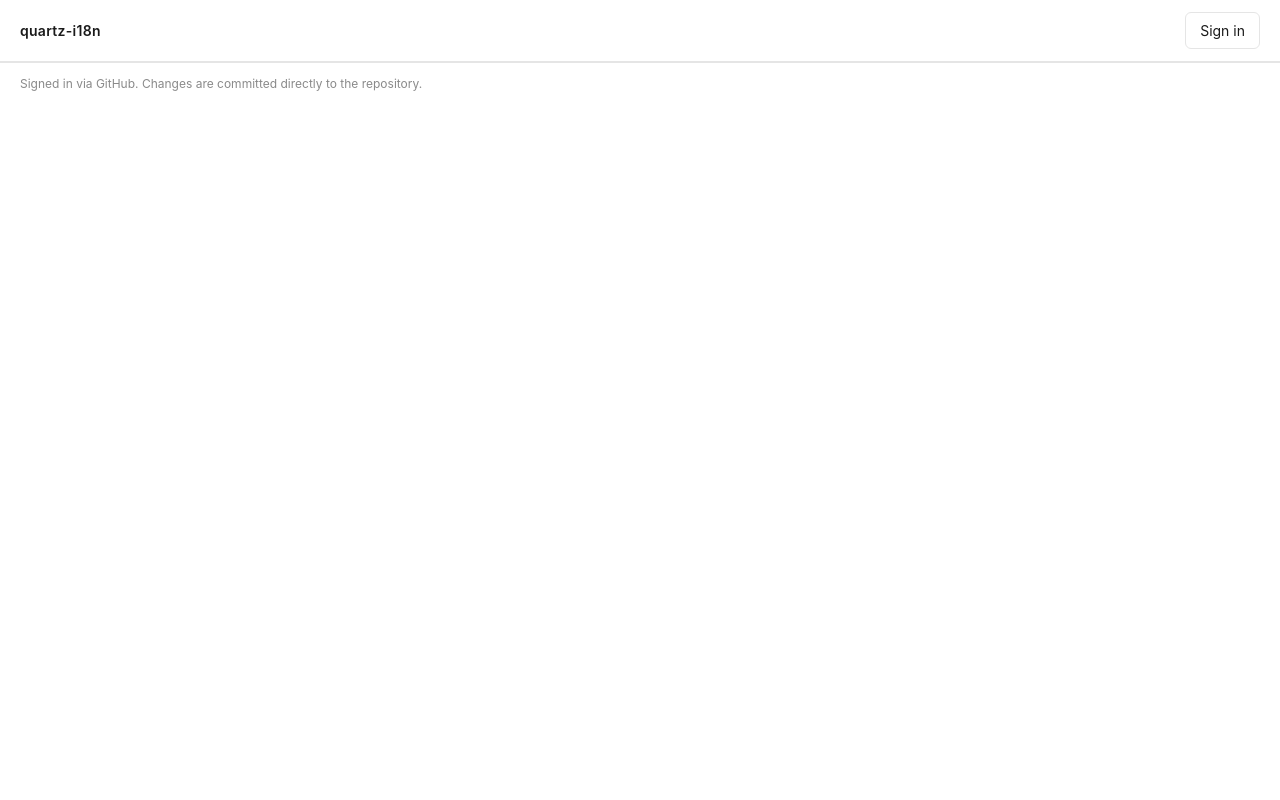
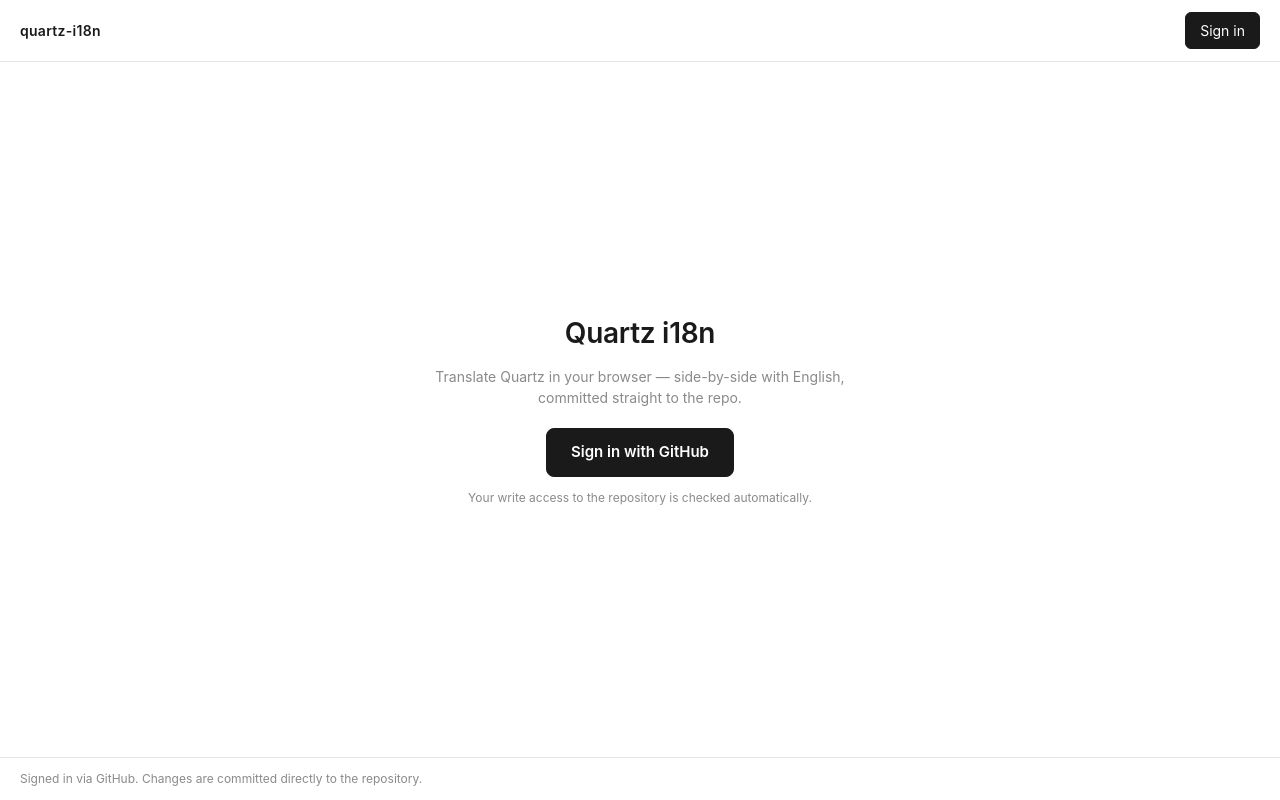
Before and after one commit to PrismMods/Quartz-i18n, a plain HTML site: page index.html in a window 1280 px wide. Drawn offline with Linux system fonts and the light colour scheme.

Commit message:
deploy: publish site/ from 5fd14d20241489288dd8cec9fc16b2d00369665f

```diff
--- a/app.js
+++ b/app.js
@@ -124,6 +124,7 @@
     if (sessionStorage.getItem("gh-token")) signOut();
     else signIn();
   });
+  $("#welcomeBtn").addEventListener("click", signIn);
 
   if (token) {
     const user = await whoami();
@@ -152,6 +153,7 @@
   $("#access").textContent = "";
   $("#authBtn").textContent = "Sign in";
   $("#app").hidden = true;
+  $("#welcome").hidden = false;
 }
 
 async function loadEditor() {
@@ -177,6 +179,7 @@
     });
 
     $("#app").hidden = false;
+    $("#welcome").hidden = true;
     await selectLanguage(sel.value);
   } catch (e) {
     alert("Failed to load: " + e.message);
--- a/index.html
+++ b/index.html
@@ -15,6 +15,13 @@
       <button id="authBtn" class="btn">Sign in</button>
     </div>
   </header>
+
+  <main id="welcome" class="welcome">
+    <h1>Quartz i18n</h1>
+    <p class="muted">Translate Quartz in your browser — side-by-side with English, committed straight to the repo.</p>
+    <button id="welcomeBtn" class="btn primary big">Sign in with GitHub</button>
+    <p class="muted small">Your write access to the repository is checked automatically.</p>
+  </main>
 
   <main id="app" hidden>
     <nav id="tabs" class="row"></nav>
--- a/style.css
+++ b/style.css
@@ -105,6 +105,52 @@
 .btn.ghost { background: transparent; }
 
 .btn:disabled { opacity: 0.4; cursor: not-allowed; }
+
+.btn.big {
+  padding: 12px 24px;
+  font-size: 15px;
+  font-weight: 600;
+  border-radius: 8px;
+}
+
+#authBtn {
+  background: var(--accent);
+  color: var(--accent-fg);
+  border-color: var(--accent);
+}
+
+#authBtn:hover:not(:disabled) { opacity: 0.9; }
+
+.welcome {
+  flex: 1;
+  display: flex;
+  flex-direction: column;
+  align-items: center;
+  justify-content: center;
+  text-align: center;
+  padding: 40px 24px;
+  gap: 12px;
+}
+
+.welcome h1 {
+  margin: 0;
+  font-size: 28px;
+  font-weight: 600;
+  letter-spacing: -0.01em;
+}
+
+.welcome .muted {
+  max-width: 420px;
+  margin: 0;
+}
+
+.welcome .small {
+  font-size: 12px;
+}
+
+.welcome .btn {
+  margin-top: 8px;
+}
 
 .muted { color: var(--muted); }
 
```
Also changed, not shown: 1 other file.
